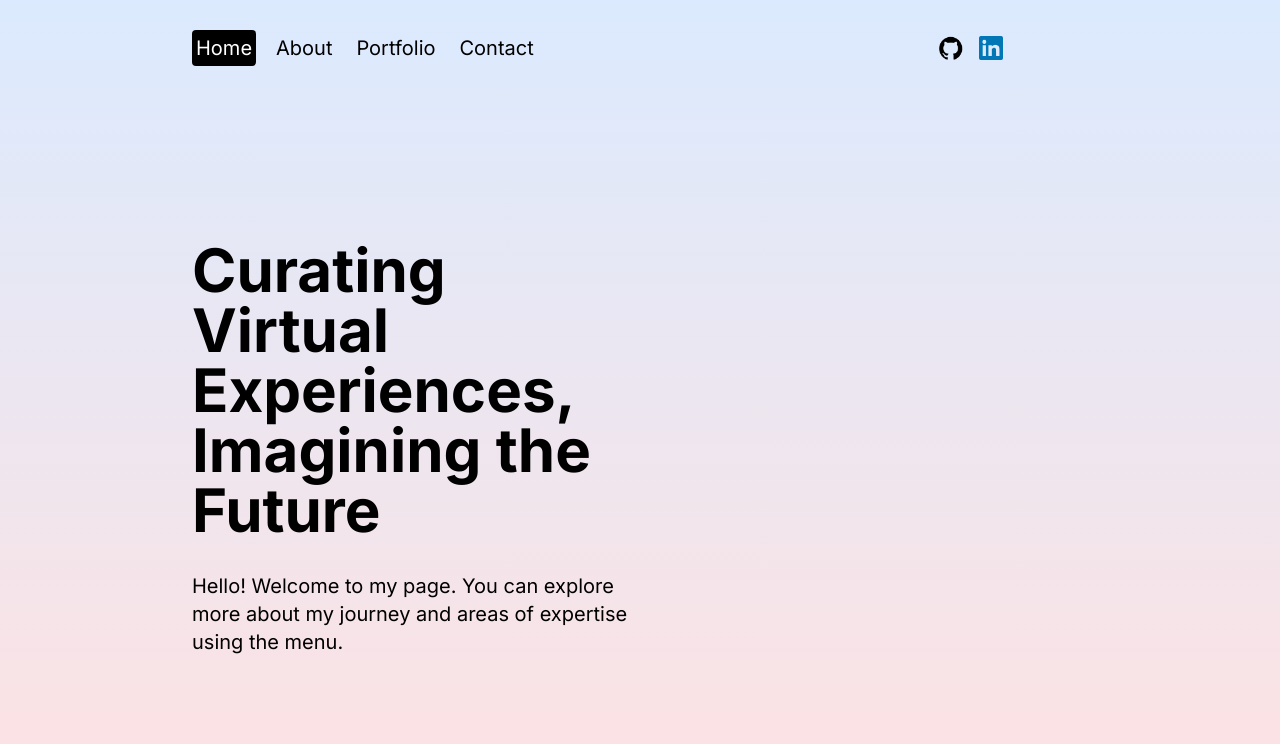
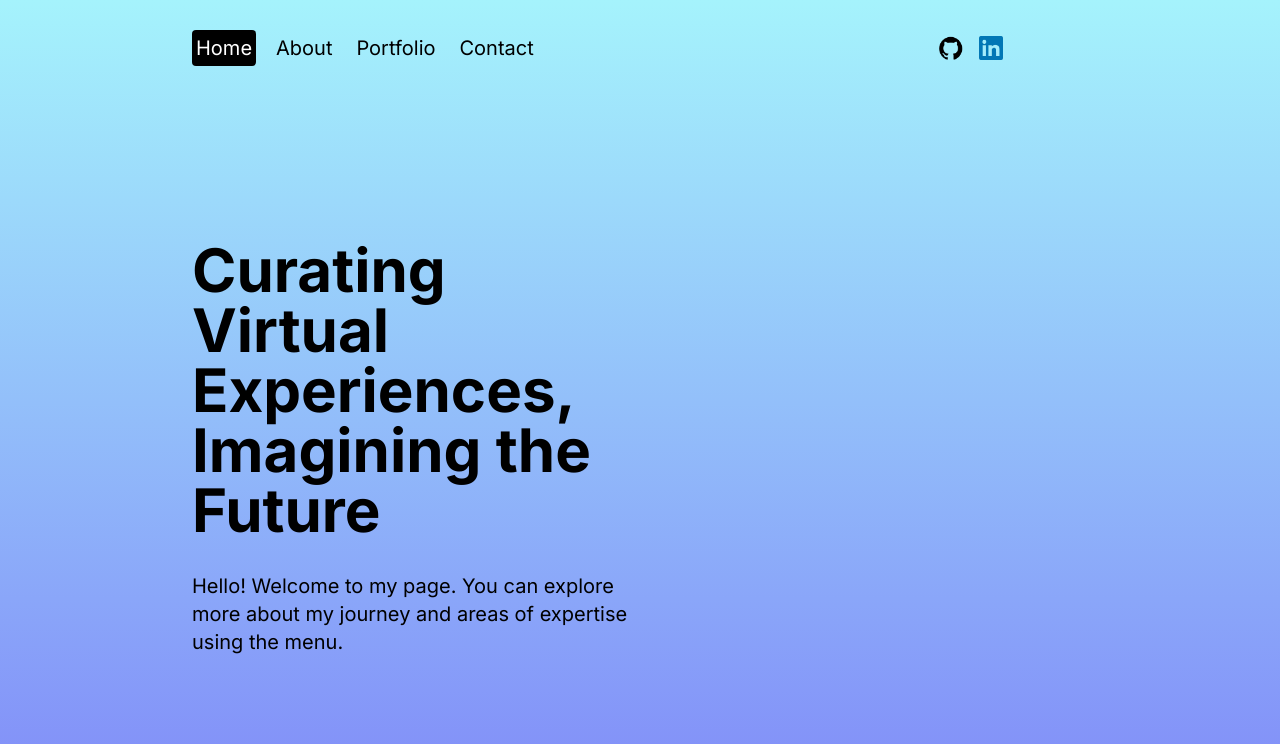
Before and after one commit to samuxlh/mypage, a Next.js app: page / in a window 1280 px wide. Shown: the top 744 px of the page. Built offline with nearby package versions, Linux system fonts and the light colour scheme.

Commit message:
background + animations remake

```diff
--- a/src/components/transitionProvider.jsx
+++ b/src/components/transitionProvider.jsx
@@ -12,27 +12,27 @@ const TransitionProvider = ({ children }) => {
     <AnimatePresence mode="wait">
       <div
         key={pathName}
-        className="w-screen h-screen bg-gradient-to-b from-blue-100 to-red-100"
+        className="w-screen h-screen bg-gradient-to-b from-cyan-200 to-indigo-400"
       >
         <motion.div
           className="h-screen w-screen fixed bg-black rounded-b-[100px] z-40"
           animate={{ height: "0vh" }}
           exit={{ height: "140vh" }}
-          transition={{ duration: 0.5, ease: "easeOut" }}
+          transition={{ duration: 0.5, ease: "easeInOut" }}
         />
         <motion.div
           className="fixed m-auto top-0 bottom-0 left-0 right-0 text-white text-8xl cursor-default pointer-events-none z-50 w-fit h-fit"
           initial={{ opacity: 1 }}
           animate={{ opacity: 0 }}
           exit={{ opacity: 0 }}
-          transition={{ duration: 0.8, ease: "easeOut" }}
+          transition={{ duration: 0.5, ease: "easeInOut" }}
         >
           {pathName.substring(1)}
         </motion.div>
         <motion.div
           className="h-screen w-screen fixed bg-black rounded-t-[100px] bottom-0 z-30"
           initial={{ height: "140vh" }}
-          animate={{ height: "0vh", transition: { delay: 0.5 } }}
+          animate={{ height: "0vh", transition: { delay: 0.6 } }}
         />
         <div className="h-24">
           <Navbar />
```
